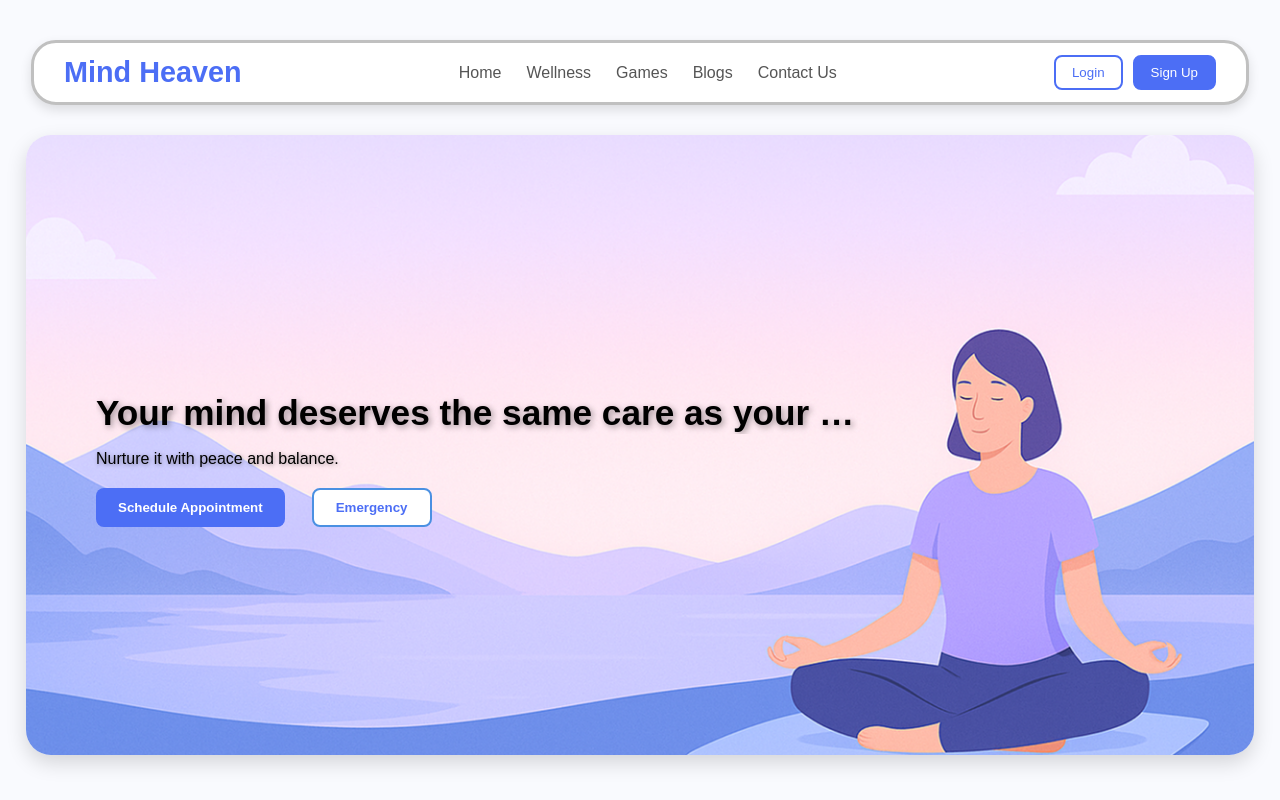
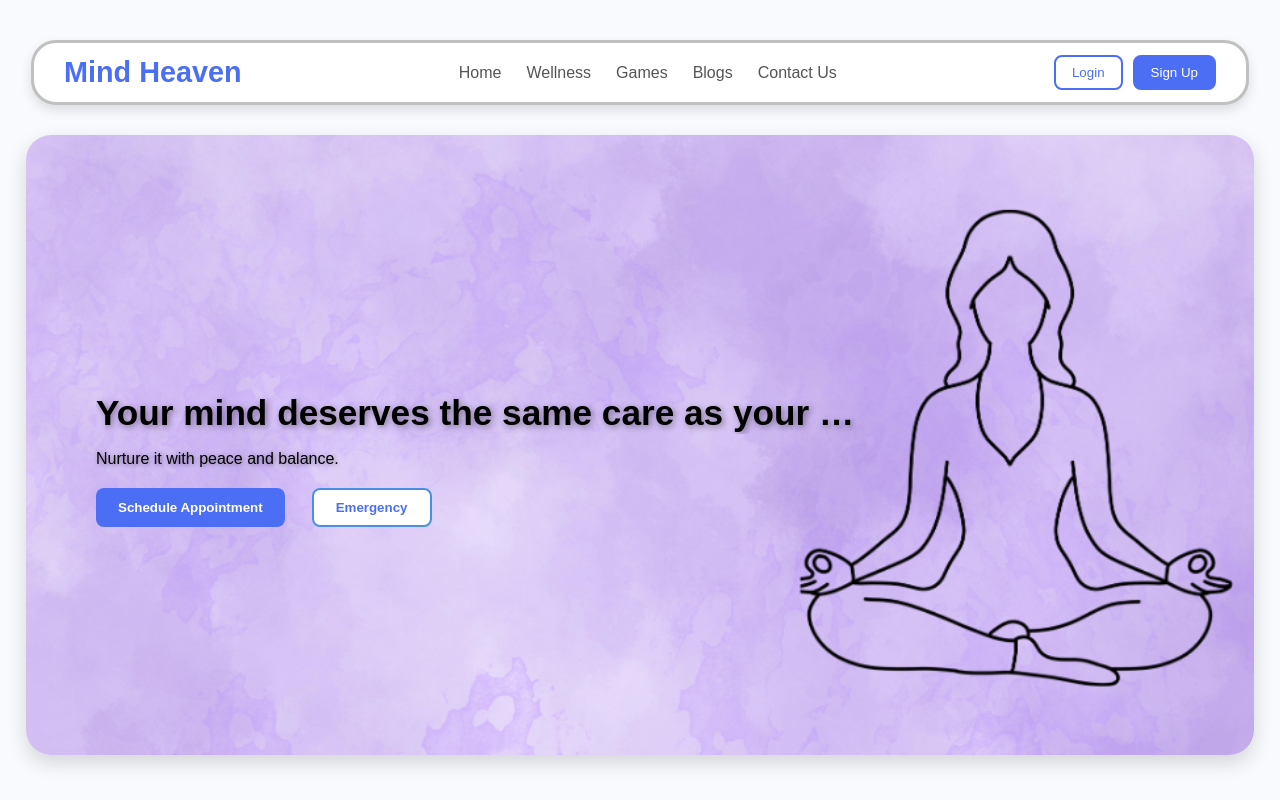
Before and after one commit to Hannah3126/Mind-Haven, a React (Create React App) app in the folder mindheaven-frontend/: page / in a window 1280 px wide. Shown: the top 800 px of the page. Built offline with nearby package versions, Linux system fonts and the light colour scheme.

Commit message:
Homepage changes

```diff
--- a/mindheaven-frontend/src/App.css
+++ b/mindheaven-frontend/src/App.css
@@ -92,7 +92,7 @@
 
 /* HERO SECTION  */
 .hero-section {
-  background-image: url("/public/backgroung-img.png");
+  background-image: url("/public/Home.png");
   background-size: contain;
   background-position: center;
   background-repeat: no-repeat;
@@ -757,7 +757,7 @@ Vertical divider lines */
   text-align: center;
   padding: 60px 10%;
   padding: 30px 10% 60px 10%; /* reduced top padding */
-  margin-top: -20px;
+  margin-top: -25px;
 }
 
 .testimonial-section h2 {
--- a/mindheaven-frontend/src/Homepage.js
+++ b/mindheaven-frontend/src/Homepage.js
@@ -37,7 +37,7 @@ function HomePage({ goToLogin, goToSignup }) {
       <section
         className="hero-section"
         style={{
-          // backgroundImage: `url(${process.env.PUBLIC_URL + '/Home.png'})`,
+          // backgroundImage: `url(${process.env.PUBLIC_URL + '/Home1.png'})`,
           backgroundSize: "cover",
           backgroundPosition: "center",
           backgroundRepeat: "no-repeat",
```
Also changed, not shown: mindheaven-frontend/public/Home.png, mindheaven-frontend/public/Home1.png (added).
